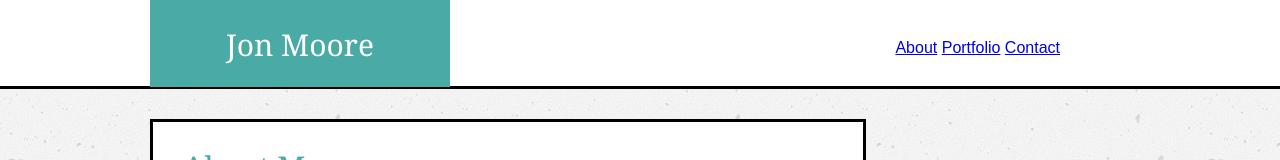
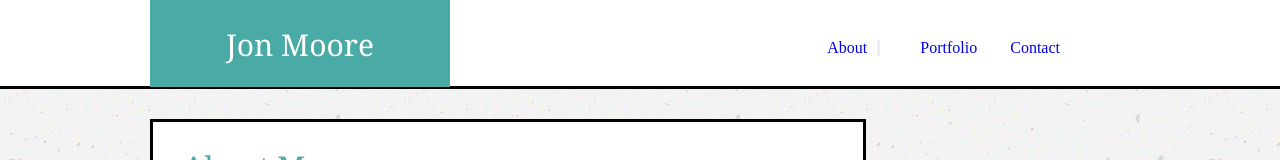
Before and after one commit to JonathonMoore1/Basic-Portfolio, a plain HTML site: page index.html in a window 1280 px wide. Shown: the top 160 px of the page. Drawn offline with Linux system fonts and the light colour scheme; files whose address does not match are found by name.

Commit message:
Updated changes

```diff
--- a/assets/css/style.css
+++ b/assets/css/style.css
@@ -38,14 +38,41 @@ h1 {
 	font-size: 30px;
 }
 
-.page-links {
-	font-family: 'Arial', 'Helvetica Neue', Helvetica, sans-serif;
+#page-links {
+
 	position: relative;
 	float: right;
 	margin-top: 40px;
 	margin-bottom: 17px;
 	margin-right: 220px;
+	color: #d5e1fe;
+	text-decoration: none;
 }
+
+.about-button {
+	border-right: solid;
+	border-color: #eee;
+	border-width: 3px;
+	float: left;
+	width: 50px;
+	margin-right: 20px;
+}
+
+.portfolio-button {
+	/*border-right: solid;
+	border-color: #eee;*/
+	float: left;
+	width: 50px;
+	margin-right: 20px;
+	margin-left: 20px;
+}
+
+.contact-button {
+	float: right;
+	margin-left: 20px;
+}
+
+.about
 
 li {
 	display: inline;
--- a/index.html
+++ b/index.html
@@ -16,15 +16,15 @@
 			<h1>Jon Moore</h1>
 		</div>
 
-		<div class="page-links">
+		<div id="page-links">
 
 			<ul>
 
-				<li><a href="index.html">About</a></li>
+				<li class="about-button"><a href="index.html" style="text-decoration: none">About</a></li>
 
-				<li><a href="portfolio.html">Portfolio</a></li>
+				<li class="portfolio-button"><a href="portfolio.html" style="text-decoration: none">Portfolio</a></li>
 
-				<li><a href="contact.html">Contact</a></li>
+				<li class="contact-button"><a href="contact.html" style="text-decoration: none">Contact</a></li>
 
 			</ul>
 
```
